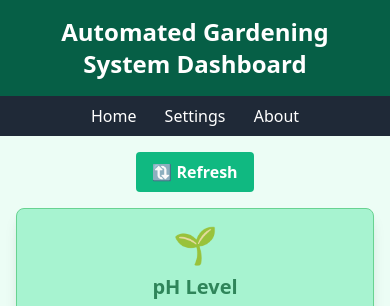
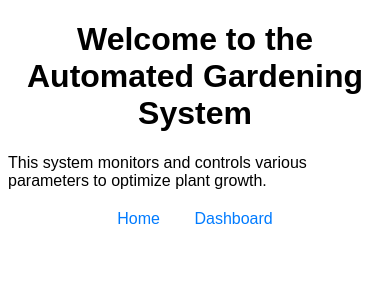
Before and after one commit to dennistgb/garden, a Flask app: page / in a window 390 px wide. Shown: the top 306 px of the page. After the commit the page ends 224 px from the top, so only its background shows below. Run offline with Flask 3, Linux system fonts and the light colour scheme; data comes from the database, SQL or seed files in the repository.

Commit message:
added dashboard.html and home.html

```diff
--- a/app.py
+++ b/app.py
@@ -1,110 +1,48 @@
-from flask import Flask, render_template, jsonify, send_file, request, redirect, url_for, flash
-import matplotlib
-matplotlib.use('Agg')  # Set the backend to 'Agg'
+from flask import Flask, render_template
 import matplotlib.pyplot as plt
 import io
+import base64
 import random
-import sqlite3
-from datetime import datetime
 
 app = Flask(__name__)
-app.secret_key = 'your_secret_key'
 
-# Initialize SQLite database
-def init_db():
-    conn = sqlite3.connect('sensor_data.db')
-    c = conn.cursor()
-    c.execute('''CREATE TABLE IF NOT EXISTS sensor_data (
-                    id INTEGER PRIMARY KEY AUTOINCREMENT,
-                    timestamp DATETIME DEFAULT CURRENT_TIMESTAMP,
-                    ph REAL,
-                    temperature REAL,
-                    humidity REAL,
-                    light REAL,
-                    ec REAL
-                )''')
-    conn.commit()
-    conn.close()
+def generate_dummy_data():
+    data = {
+        "ph": [random.uniform(5.5, 7.5) for _ in range(10)],
+        "temperature": [random.uniform(18, 30) for _ in range(10)],
+        "humidity": [random.uniform(30, 70) for _ in range(10)],
+        "light": [random.uniform(200, 800) for _ in range(10)],
+        "ec": [random.uniform(1.0, 2.5) for _ in range(10)]
+    }
+    return data
 
-# Dummy sensor data for demonstration
-def get_sensor_data():
-    return {
-        'ph': round(random.uniform(5.5, 6.5), 2),
-        'temperature': round(random.uniform(20.0, 25.0), 1),
-        'humidity': round(random.uniform(50.0, 70.0), 1),
-        'light': round(random.uniform(200, 800), 1),
-        'ec': round(random.uniform(1.2, 2.0), 2)
-    }
-
-def store_sensor_data(data):
-    conn = sqlite3.connect('sensor_data.db')
-    c = conn.cursor()
-    c.execute("INSERT INTO sensor_data (ph, temperature, humidity, light, ec) VALUES (?, ?, ?, ?, ?)",
-              (data['ph'], data['temperature'], data['humidity'], data['light'], data['ec']))
-    conn.commit()
-    conn.close()
-
-@app.route('/')
-def index():
-    return render_template('index.html')
-
-@app.route('/sensor_data')
-def sensor_data():
-    data = get_sensor_data()
-    store_sensor_data(data)
-    return jsonify(data)
-
-def create_graph(data, label, ylabel):
-    fig, ax = plt.subplots()
-    ax.plot(data, marker='o', linestyle='-')
-    ax.set_xlabel('Time')
-    ax.set_ylabel(ylabel)
-    ax.set_title(f'{label} over Time')
+def create_graph(data, title, y_label):
+    plt.figure()
+    plt.plot(data)
+    plt.title(title)
+    plt.ylabel(y_label)
+    plt.xlabel('Time')
     buf = io.BytesIO()
     plt.savefig(buf, format='png')
     buf.seek(0)
-    plt.close(fig)
-    return buf
+    string = base64.b64encode(buf.read())
+    return string.decode('utf-8')
 
-@app.route('/graph/<sensor_type>')
-def graph(sensor_type):
-    conn = sqlite3.connect('sensor_data.db')
-    c = conn.cursor()
-    c.execute(f"SELECT {sensor_type} FROM sensor_data ORDER BY timestamp DESC LIMIT 10")
-    data = [row[0] for row in c.fetchall()]
-    conn.close()
+@app.route('/')
+def home():
+    return render_template('home.html')
 
-    ylabel_map = {
-        'ph': 'pH Level',
-        'temperature': 'Temperature (°C)',
-        'humidity': 'Humidity (%)',
-        'light': 'Light Intensity (lx)',
-        'ec': 'EC Level'
+@app.route('/dashboard')
+def dashboard():
+    data = generate_dummy_data()
+    graphs = {
+        "ph": create_graph(data['ph'], 'pH Level', 'pH'),
+        "temperature": create_graph(data['temperature'], 'Ambient Temperature', 'Temperature (°C)'),
+        "humidity": create_graph(data['humidity'], 'Relative Humidity', 'Humidity (%)'),
+        "light": create_graph(data['light'], 'Ambient Light Intensity', 'Light (lux)'),
+        "ec": create_graph(data['ec'], 'EC Level', 'EC (mS/cm)')
     }
-    graph = create_graph(data[::-1], sensor_type.capitalize(), ylabel_map[sensor_type])
-    return send_file(graph, mimetype='image/png')
-
-@app.route('/settings', methods=['GET', 'POST'])
-def settings():
-    if request.method == 'POST':
-        interval = request.form.get('interval')
-        # Save settings to a configuration file or database
-        flash(f'Settings updated! Interval set to {interval} seconds.')
-        return redirect(url_for('settings'))
-    return render_template('settings.html')
-
-@app.route('/about')
-def about():
-    return render_template('about.html')
-
-@app.errorhandler(404)
-def page_not_found(e):
-    return render_template('404.html'), 404
-
-@app.errorhandler(500)
-def internal_server_error(e):
-    return render_template('500.html'), 500
+    return render_template('dashboard.html', graphs=graphs)
 
 if __name__ == '__main__':
-    init_db()
     app.run(debug=True)
--- a/static/styles.css
+++ b/static/styles.css
@@ -1,177 +1,32 @@
-/* Global Styles */
 body {
-    font-family: 'Segoe UI', Tahoma, Geneva, Verdana, sans-serif;
-    background-color: #eaf7e1;
-    text-align: center;
-    margin: 0;
-    padding: 0;
+    font-family: Arial, sans-serif;
 }
 
-/* Main container */
-main {
-    max-width: 1200px;
-    margin: 0 auto;
-    padding: 1rem;
-    box-sizing: border-box;
+h1 {
+    text-align: center;
 }
 
-@media (min-width: 768px) {
-    main {
-        padding: 2rem;
-    }
+.graph-container {
+    display: flex;
+    flex-wrap: wrap;
+    justify-content: space-around;
 }
 
-/* Header */
-header {
-    background-color: #2f855a; /* Tailwind green-800 */
-    color: white;
-    padding: 1rem;
-    box-shadow: 0 4px 6px rgba(0, 0, 0, 0.1);
+.graph {
+    margin: 20px;
 }
 
-header h1 {
-    font-size: 1.5rem;
-    font-weight: 600;
-}
-
-@media (min-width: 768px) {
-    header h1 {
-        font-size: 2rem;
-    }
-}
-
-/* Navigation */
 nav {
-    background-color: #2d3748; /* Tailwind gray-800 */
-    color: white;
-    padding: 0.5rem;
+    text-align: center;
+    margin-top: 20px;
 }
 
 nav a {
-    padding: 0 1rem;
-    color: inherit;
+    margin: 0 15px;
     text-decoration: none;
+    color: #007BFF;
 }
 
 nav a:hover {
-    color: #68d391; /* Tailwind green-300 */
+    text-decoration: underline;
 }
-
-/* Buttons */
-button, .refresh button {
-    background-color: #48bb78; /* Tailwind green-500 */
-    color: white;
-    font-weight: bold;
-    padding: 0.5rem 1rem;
-    border: none;
-    border-radius: 0.25rem;
-    cursor: pointer;
-}
-
-button:hover, .refresh button:hover {
-    background-color: #2f855a; /* Tailwind green-700 */
-}
-
-button:focus, .refresh button:focus {
-    outline: none;
-    box-shadow: 0 0 0 3px rgba(72, 187, 120, 0.4); /* Focus shadow */
-}
-
-/* Sections */
-section {
-    background-color: white;
-    border-radius: 0.5rem;
-    padding: 1.5rem;
-    box-shadow: 0 4px 6px rgba(0, 0, 0, 0.1);
-    margin-bottom: 1rem;
-}
-
-section h2 {
-    font-size: 1.5rem;
-    font-weight: 600;
-    color: #2f855a; /* Tailwind green-800 */
-    margin-bottom: 1rem;
-}
-
-/* Forms */
-form div {
-    margin-bottom: 1rem;
-}
-
-label {
-    display: block;
-    color: #4a5568; /* Tailwind gray-700 */
-    font-weight: bold;
-    margin-bottom: 0.5rem;
-}
-
-input, select {
-    width: 100%;
-    padding: 0.5rem;
-    border: 1px solid #e2e8f0; /* Tailwind gray-300 */
-    border-radius: 0.25rem;
-    color: #4a5568; /* Tailwind gray-700 */
-    box-sizing: border-box;
-    box-shadow: 0 0 0 1px transparent;
-    transition: box-shadow 0.2s ease-in-out;
-}
-
-input:focus, select:focus {
-    outline: none;
-    box-shadow: 0 0 0 3px rgba(66, 153, 225, 0.4); /* Focus shadow */
-}
-
-/* Sensor Data Grid */
-.sensor-data {
-    display: grid;
-    grid-template-columns: 1fr;
-    gap: 1rem;
-    padding: 1rem;
-}
-
-@media (min-width: 768px) {
-    .sensor-data {
-        grid-template-columns: repeat(2, 1fr);
-    }
-}
-
-@media (min-width: 1024px) {
-    .sensor-data {
-        grid-template-columns: repeat(3, 1fr);
-    }
-}
-
-/* Sensor Items */
-.sensor {
-    background-color: white;
-    border: 1px solid #68d391; /* Tailwind green-300 */
-    border-radius: 0.5rem;
-    padding: 1rem;
-    box-shadow: 0 4px 6px rgba(0, 0, 0, 0.1);
-    transition: transform 0.3s ease-in-out, box-shadow 0.3s ease-in-out;
-}
-
-.sensor:hover {
-    transform: translateY(-4px);
-    box-shadow: 0 6px 10px rgba(0, 0, 0, 0.15);
-}
-
-.sensor h2 {
-    font-size: 1.25rem;
-    font-weight: bold;
-    color: #2f855a; /* Tailwind green-800 */
-    margin-bottom: 0.5rem;
-}
-
-.sensor img {
-    max-width: 100%;
-    height: auto;
-    border-radius: 0.25rem;
-    margin-top: 0.5rem;
-}
-
-.sensor-icon {
-    font-size: 2rem;
-    color: #2f855a; /* Tailwind green-800 */
-    margin-bottom: 0.5rem;
-}
--- /dev/null
+++ b/templates/home.html
@@ -0,0 +1,16 @@
+<!DOCTYPE html>
+<html lang="en">
+<head>
+    <meta charset="UTF-8">
+    <title>Home</title>
+    <link rel="stylesheet" href="{{ url_for('static', filename='styles.css') }}">
+</head>
+<body>
+    <h1>Welcome to the Automated Gardening System</h1>
+    <p>This system monitors and controls various parameters to optimize plant growth.</p>
+    <nav>
+        <a href="{{ url_for('home') }}">Home</a>
+        <a href="{{ url_for('dashboard') }}">Dashboard</a>
+    </nav>
+</body>
+</html>
--- a/templates/index.html
+++ /dev/null
@@ -1,60 +0,0 @@
-<!DOCTYPE html>
-<html lang="en">
-<head>
-    <meta charset="UTF-8">
-    <meta name="viewport" content="width=device-width, initial-scale=1.0">
-    <meta http-equiv="refresh" content="30">
-    <title>Automated Gardening System</title>
-    <link rel="stylesheet" href="/static/styles.css">
-    <link href="https://cdn.jsdelivr.net/npm/tailwindcss@2.2.19/dist/tailwind.min.css" rel="stylesheet">
-</head>
-<body class="font-sans text-center bg-green-50">
-
-    <header class="bg-green-800 text-white p-4 shadow-md">
-        <h1 class="text-2xl font-semibold">Automated Gardening System Dashboard</h1>
-    </header>
-
-    <nav class="bg-gray-800 text-white p-2">
-        <a href="/" class="px-3 hover:text-green-300">Home</a>
-        <a href="/settings" class="px-3 hover:text-green-300">Settings</a>
-        <a href="/about" class="px-3 hover:text-green-300">About</a>
-    </nav>
-
-    <button class="bg-green-500 hover:bg-green-700 text-white font-bold py-2 px-4 rounded mt-4"
-            onclick="location.reload()">
-        🔃 Refresh
-    </button>
-
-    <div class="sensor-data grid grid-cols-1 md:grid-cols-3 gap-4 p-4">
-        <div class="sensor bg-green-200 rounded-lg p-4 shadow-lg">
-            <div class="sensor-icon text-4xl">🌱</div>
-            <h2 class="text-xl font-bold">pH Level</h2>
-            <img src="/graph/ph" alt="pH Level Graph" class="mt-2">
-        </div>
-
-        <div class="sensor bg-blue-200 rounded-lg p-4 shadow-lg">
-            <div class="sensor-icon text-4xl">🌡️</div>
-            <h2 class="text-xl font-bold">Ambient Temperature</h2>
-            <img src="/graph/temperature" alt="Temperature Graph">
-        </div>
-
-        <div class="sensor bg-blue-100 rounded-lg p-4 shadow-lg">
-            <div class="sensor-icon text-4xl">💧</div>
-            <h2 class="text-xl font-bold">Relative Humidity</h2>
-            <img src="/graph/humidity" alt="Humidity Graph">
-        </div>
-
-        <div class="sensor bg-yellow-200 rounded-lg p-4 shadow-lg">
-            <div class="sensor-icon text-4xl">☀️</div>
-            <h2 class="text-xl font-bold">Ambient Light</h2>
-            <img src="/graph/light" alt="Light Intensity Graph">
-        </div>
-
-        <div class="sensor bg-yellow-400 rounded-lg p-4 shadow-lg">
-            <div class="sensor-icon text-4xl">⚡</div>
-            <h2 class="text-xl font-bold">EC Level</h2>
-            <img src="/graph/ec" alt="EC Level Graph">
-        </div>
-    </div>
-</body>
-</html>
```
Also changed, not shown: templates/about.html (deleted, +0 -39 lines), templates/dashboard.html (added, +37 -0 lines), templates/settings.html (deleted, +0 -49 lines).
